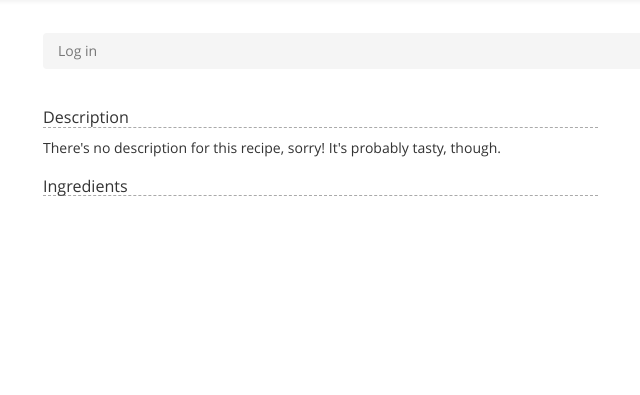
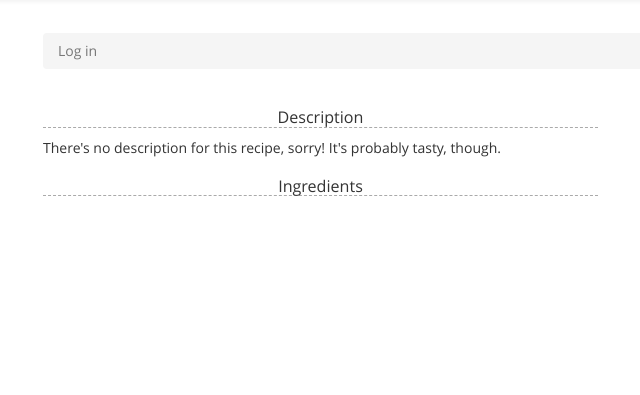
Before and after one commit to unixwitch/vaper, a Django app: template vaper/templates/vaper/recipe.html in a window 1280 px wide; the page is wider, and only the part inside the window is pictured. Shown: the part 51-446 px from the top of that part, without its empty margins (27-667 px from the left). Run offline with Django 3.2, Linux system fonts and the light colour scheme; the template is opened without the code that fills it, so the values that code supplies are empty; parts of the project's set-up code (start-up, migrations or seed data) failed here and were passed over; some libraries are stand-ins or nearby versions.

```diff
--- a/vaper/static/vaper/css/main.css
+++ b/vaper/static/vaper/css/main.css
@@ -91,6 +91,7 @@ body {
 h2 {
   border-bottom: dashed 1px #aaa;
   font-size: 115%;
+  text-align: center;
 }
 
 div.manufacturerlist h4 {
--- a/vaper/templates/vaper/recipe.html
+++ b/vaper/templates/vaper/recipe.html
@@ -81,7 +81,7 @@
 
     <h2>Ingredients</h2>
 
-    <ul>
+    <ul class='flavourlist'>
       {% for flavour in recipe.flavour_instances.all %}
         <li>
           <a href="{% url 'vaper:flavour/view' flavour.flavour.id %}">{{ flavour.flavour }}</a>{% if user.is_staff %},
```
